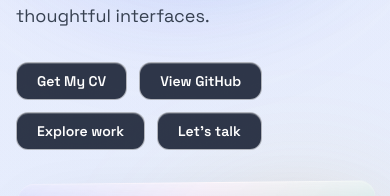
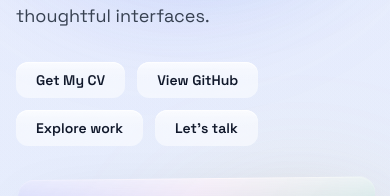
Before and after one commit to shubh-shukla/Portfolio, a Next.js app: page / in a window 390 px wide. Shown: the part 454-650 px from the top of the page. Built offline with nearby package versions, Linux system fonts and the light colour scheme; no server answers.

Commit message:
feat: enhance PhoneCarousel accessibility and update CTA buttons to use Link component

```diff
--- a/src/components/data-display/project-details.tsx
+++ b/src/components/data-display/project-details.tsx
@@ -361,11 +361,18 @@ const PhoneCarousel = ({ media, name, onExpand }: CarouselProps) => {
           className="pointer-events-none absolute -inset-6 -z-10 rounded-[3rem] bg-gradient-to-tr from-sky-300/30 via-fuchsia-300/20 to-transparent opacity-50 blur-2xl dark:from-sky-500/20 dark:via-fuchsia-500/20"
         />
 
-        <button
-          type="button"
+        <div
+          role="button"
+          tabIndex={0}
           onClick={() => onExpand(index)}
+          onKeyDown={(e) => {
+            if (e.key === 'Enter' || e.key === ' ') {
+              e.preventDefault();
+              onExpand(index);
+            }
+          }}
           aria-label={`Expand ${name} screenshot ${index + 1}`}
-          className="group/phone relative box-content aspect-[9/19.5] w-[240px] rounded-[2.4rem] border-[8px] border-slate-900 bg-slate-900 shadow-[0_40px_80px_-30px_rgba(0,0,0,0.55)] transition-all duration-500 hover:-translate-y-1 hover:rotate-[-1deg] dark:border-slate-950 dark:shadow-[0_50px_120px_-40px_rgba(0,0,0,0.95)] sm:w-[260px]"
+          className="group/phone relative box-content aspect-[9/19.5] w-[240px] cursor-pointer rounded-[2.4rem] border-[8px] border-slate-900 bg-slate-900 shadow-[0_40px_80px_-30px_rgba(0,0,0,0.55)] transition-all duration-500 hover:-translate-y-1 hover:rotate-[-1deg] focus-visible:outline focus-visible:outline-2 focus-visible:outline-offset-2 focus-visible:outline-[rgb(var(--accent-indigo))] dark:border-slate-950 dark:shadow-[0_50px_120px_-40px_rgba(0,0,0,0.95)] sm:w-[260px]"
         >
           {/* Side buttons */}
           <span className="absolute -left-[10px] top-20 h-8 w-[3px] rounded-l bg-slate-700 dark:bg-slate-800" />
@@ -429,7 +436,7 @@ const PhoneCarousel = ({ media, name, onExpand }: CarouselProps) => {
               />
             )}
           </div>
-        </button>
+        </div>
       </div>
 
       {/* Dots */}
--- a/src/components/general/download-cv.tsx
+++ b/src/components/general/download-cv.tsx
@@ -1,7 +1,7 @@
 'use client';
 
-import Button from '@/components/general/button';
 import Link from 'next/link';
+import { mergeClasses } from '@/lib/utils';
 import { EXTERNAL_LINKS } from '@/lib/data';
 
 type DownloadCVProps = {
@@ -62,21 +62,16 @@ const DownloadCV = ({ className }: DownloadCVProps) => {
   };
 
   return (
-    <Button
-      className={className}
-      // onClick={() => window?.open('/files/cv.pdf', '_blank')}
-      asChild
-    >
     <Link
       href={EXTERNAL_LINKS.LINKEDIN}
       target="_blank"
       rel="noopener noreferrer"
       prefetch={false}
       onClick={handleCvClick}
+      className={mergeClasses(className)}
     >
       Get My CV
     </Link>
-    </Button>
   );
 };
 
--- a/src/components/sections/hero.tsx
+++ b/src/components/sections/hero.tsx
@@ -7,7 +7,6 @@ import SocialIcons from '@/components/data-display/social-icons';
 import Typography from '@/components/general/typography';
 import Container from '@/components/layout/container';
 import DownloadCV from '@/components/general/download-cv';
-import Button from '@/components/general/button';
 import Link from '@/components/navigation/link';
 import Reveal from '@/components/general/reveal';
 import { useParallax } from '@/hooks/use-parallax';
@@ -44,20 +43,27 @@ const glassCard =
 const ctaClass =
   'group/cta relative inline-flex items-center justify-center gap-2 overflow-hidden rounded-xl px-5 py-2 ' +
   'text-sm font-semibold ' +
-  // light: dark frosted pill on bright bg
-  'text-white bg-slate-900/85 ' +
-  'shadow-[0_18px_50px_-22px_rgba(15,23,42,0.6),inset_0_1px_0_rgba(255,255,255,0.22)] ' +
-  'backdrop-blur-xl backdrop-saturate-150 ' +
-  // dark: lighter frosted pill on dark bg
-  'dark:bg-white/[0.09] dark:text-white ' +
-  'dark:shadow-[0_20px_60px_-26px_rgba(0,0,0,0.95),inset_0_1px_0_rgba(255,255,255,0.14)] ' +
+  // light: frosted glass pill with dark slate label, matches the chip /
+  // card vocabulary instead of looking like a hard black button.
+  // NOTE: opacity steps must use bracket syntax — Tailwind's default
+  // opacity scale doesn't include /55, /45, /65 etc.
+  'text-slate-900 bg-white/[0.55] ' +
+  'shadow-[0_18px_50px_-22px_rgba(15,23,42,0.30),inset_0_1px_0_rgba(255,255,255,0.75)] ' +
+  'backdrop-blur-2xl backdrop-saturate-[1.8] ' +
+  // dark: flatter, calmer frost. Saturation pulled back so the indigo halo
+  // behind doesn't paint the pill blue, and the heavy drop-shadow + inset
+  // highlight are removed so it sits flush with the surrounding chips.
+  'dark:bg-white/[0.07] dark:text-white ' +
+  'dark:shadow-[0_8px_24px_-16px_rgba(0,0,0,0.6)] ' +
+  'dark:backdrop-saturate-100 ' +
   'transition-all duration-300 ease-out ' +
-  'hover:-translate-y-0.5 hover:bg-slate-900/95 ' +
-  'dark:hover:bg-white/[0.14] ' +
+  'hover:-translate-y-0.5 hover:bg-white/[0.7] ' +
+  'dark:hover:bg-white/[0.12] ' +
   'focus-visible:outline focus-visible:outline-2 focus-visible:outline-offset-2 focus-visible:outline-[rgb(var(--accent-indigo))] ' +
-  // specular sheen
+  // specular sheen on top half (light only — dark mode stays flat)
   'before:pointer-events-none before:absolute before:inset-x-0 before:top-0 before:h-1/2 ' +
-  'before:rounded-t-xl before:bg-gradient-to-b before:from-white/25 before:via-white/5 before:to-white/0';
+  'before:rounded-t-xl before:bg-gradient-to-b before:from-white/60 before:via-white/15 before:to-white/0 ' +
+  'dark:before:hidden';
 
 const HeroSection = () => {
   const achievements = [
@@ -116,21 +122,15 @@ const HeroSection = () => {
 
           <Reveal className="flex flex-wrap items-center gap-3" delay={160}>
             <DownloadCV className={ctaClass} />
-            <Button asChild className={ctaClass}>
-              <Link externalLink href="https://github.com/shubh-shukla" noCustomization>
+            <Link externalLink href="https://github.com/shubh-shukla" noCustomization className={ctaClass}>
               View GitHub
             </Link>
-            </Button>
-            <Button asChild className={ctaClass}>
-              <Link href="#work" noCustomization>
+            <Link href="#work" noCustomization className={ctaClass}>
               Explore work
             </Link>
-            </Button>
-            <Button asChild className={ctaClass}>
-              <Link href="#contact" noCustomization>
+            <Link href="#contact" noCustomization className={ctaClass}>
               Let&apos;s talk
             </Link>
-            </Button>
           </Reveal>
 
           {/* Achievement cards — alternating subtle 3D tilts so they feel
@@ -236,7 +236,7 @@ const HeroSection = () => {
                       Current Focus
                     </p>
                     <p className="relative mt-1 font-semibold text-slate-900 dark:text-white">
-                      ACV Auctions · React Native
+                      ACV Auctions · React.js · React Native
                     </p>
                   </div>
                   <div className={`${glassCard} p-3`}>
@@ -245,7 +245,7 @@ const HeroSection = () => {
                       Specialty
                     </p>
                     <p className="relative mt-1 font-semibold text-slate-900 dark:text-white">
-                      Performance, Leadership, IC depth
+                      Engineering, Performance, Leadership, IC depth
                     </p>
                   </div>
                 </div>
```
Lines whose indentation alone changed are shown as unchanged.
